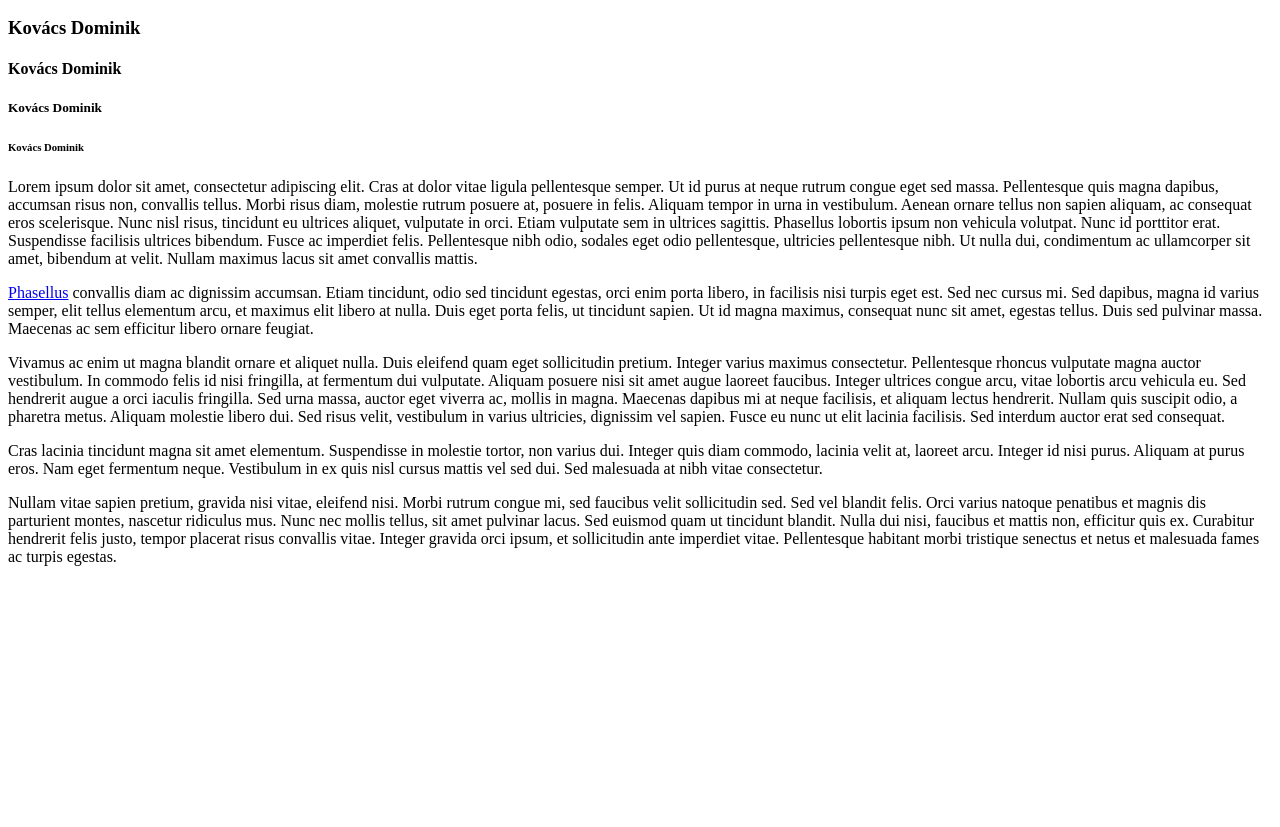
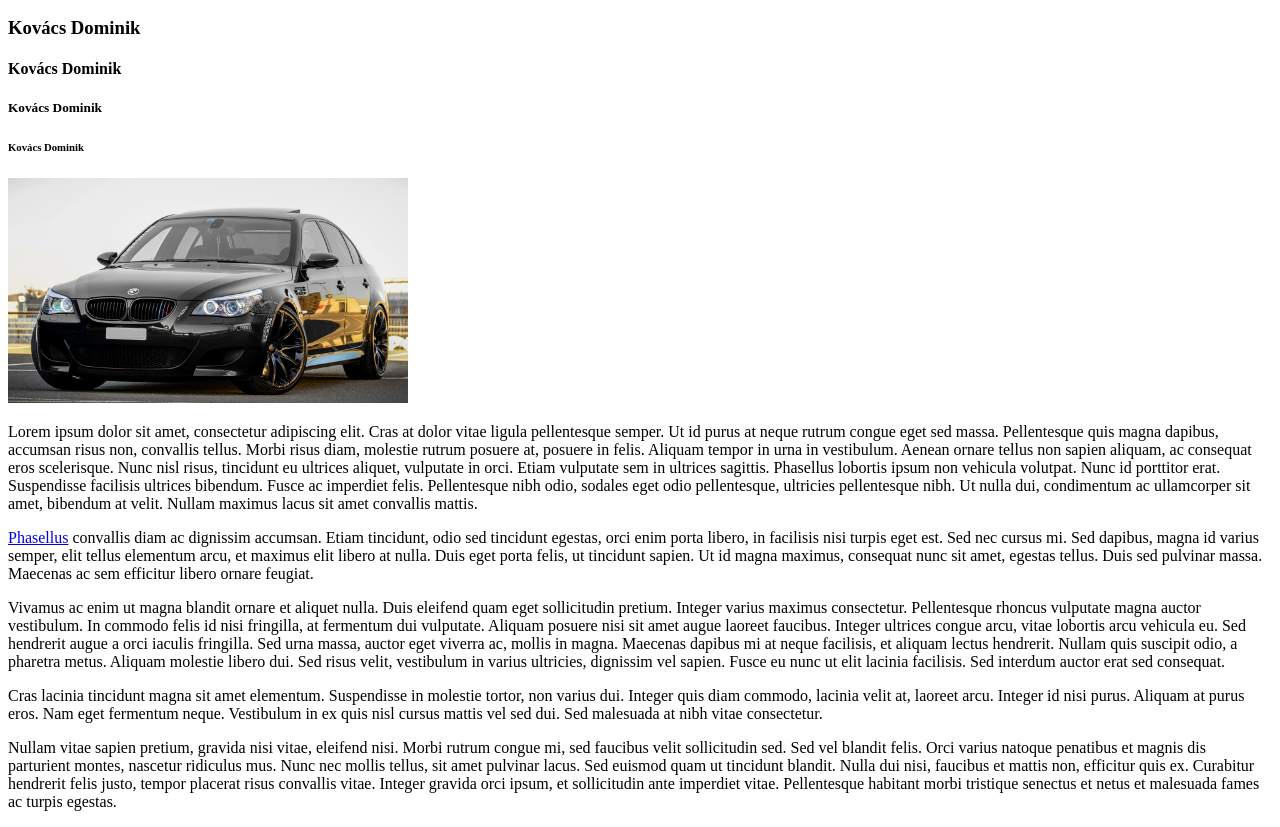
Before and after one commit to kovacsdominik/web, a plain HTML site: page index.html in a window 1280 px wide. Shown: the part 110-937 px from the top of the page. Before the commit the page ends 800 px from the top, so only its background shows below. Drawn offline with Linux system fonts and the light colour scheme.

Commit message:
kollázs kép

```diff
--- a/index.html
+++ b/index.html
@@ -14,6 +14,10 @@
     <h4>Kovács Dominik</h4>
     <h5>Kovács Dominik</h5>
     <h6>Kovács Dominik</h6>
+
+<img src="img/collage.jpg"  alt="Itt látható egy fekete bmw m5 kép" title="KOLLÁZS" width="400">
+
+
     <p>Lorem ipsum dolor sit amet, consectetur adipiscing elit. Cras at dolor vitae ligula pellentesque semper. Ut id
         purus at neque rutrum congue eget sed massa. Pellentesque quis magna dapibus, accumsan risus non, convallis
         tellus. Morbi risus diam, molestie rutrum posuere at, posuere in felis. Aliquam tempor in urna in vestibulum.
```
Also changed, not shown: img/collage.jpg (added).
